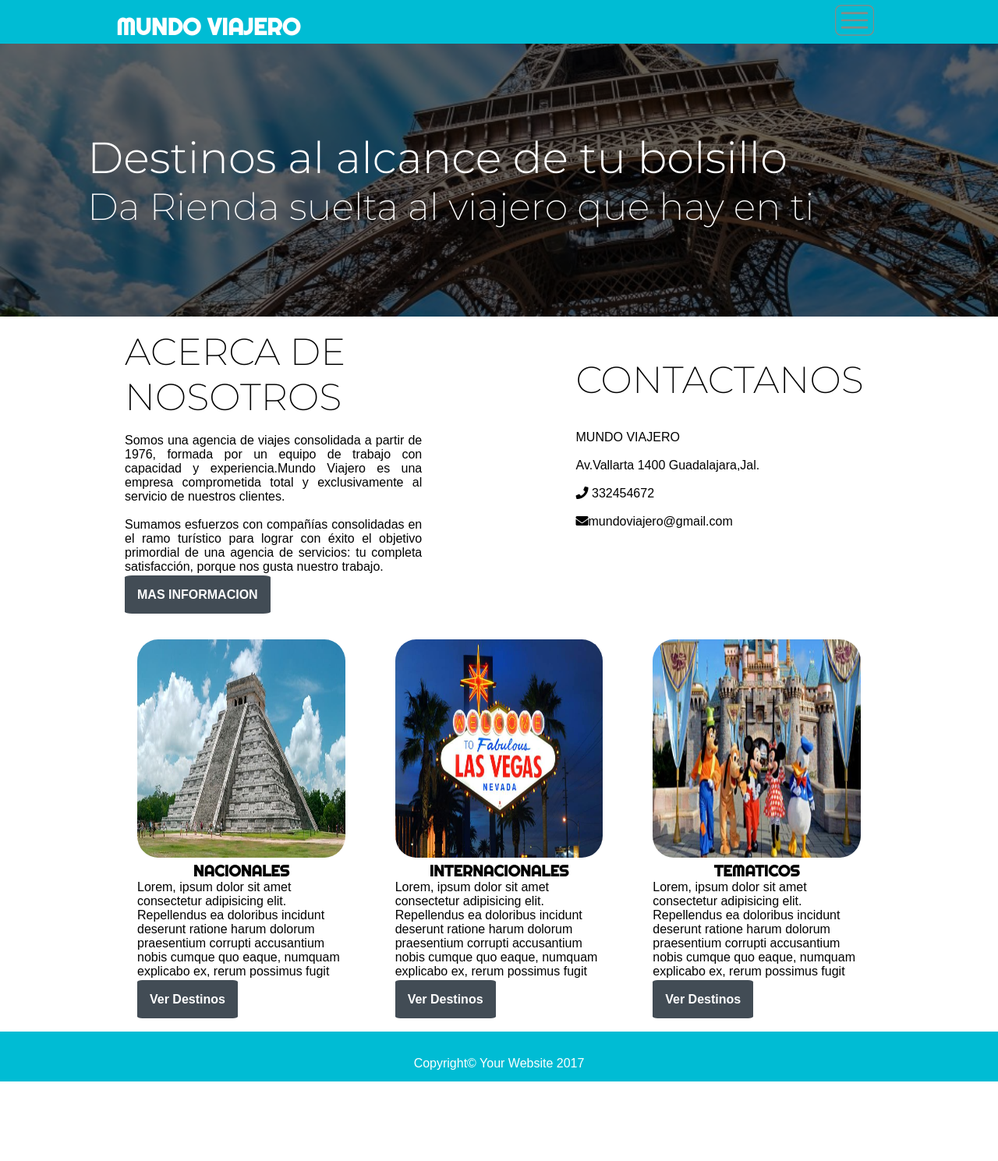
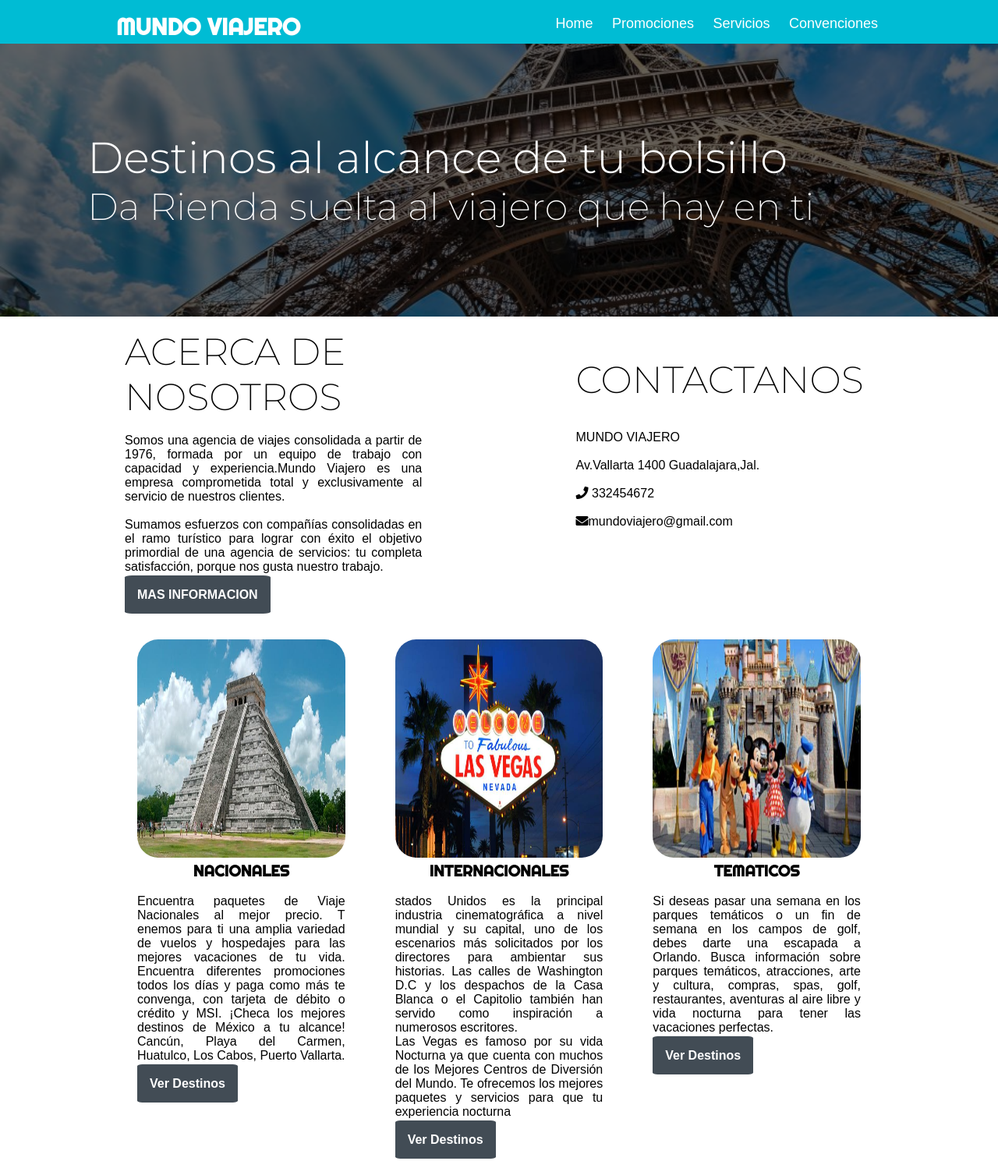
Before and after one commit to Lizbethperez/Ejercicio-Mi-pagina-Web, a plain HTML site: page index.html in a window 1280 px wide. Shown: the top 1489 px of the page at 78% size. Before the commit the page ends 1387 px from the top, so only its background shows below. Drawn offline with Linux system fonts and the light colour scheme.

Commit message:
Se suben Avances en el Diseño, y se Ajusta el diseño a un diseño responsivo

```diff
--- a/css/grid.css
+++ b/css/grid.css
@@ -61,5 +61,14 @@
     [class *='col-'] {
        width: 100%;
     }
+    .hide-on-mobile {
+        display: none;
+    }
+}
+
+@media (min-width:576px){
+    .hide-on-desktop {
+        display: none;
+    }
 }
 /** End of Grid System **/
--- a/css/main.css
+++ b/css/main.css
@@ -45,6 +45,28 @@
     font-size: 30px;
     font-family: 'Righteous', cursive;
 }
+
+.menu {
+    float:rigth;
+    text-align: right;
+}
+.menu li {
+    display:inline-block;
+    height:56px;
+    padding:20px 10px;
+}
+ .menu a {
+    color:white;
+    text-decoration: none;
+    font-size: 18px;
+}
+.menu a:hover {
+    color:#fff;
+    background-color: #424c55;
+    border-radius: 10%;
+    padding: 0.5em;
+}
+
 /*FORMATOS PARA LA SECCION ACERCA DE NOSOTROS*/
 .format-text{
     font-family: 'Acme', sans-serif;
--- a/index.html
+++ b/index.html
@@ -15,10 +15,19 @@
     <nav class="container-fluid">
         <div class="row">
             <div class="slogan">MUNDO VIAJERO</div>
-            <img class="burger" src="assets/71d.png" alt="Burger">
+            <img class="hide-on-desktop burger" src="assets/71d.png" alt="Burger">
+            <div class="hide-on-mobile menu">
+                <ul>
+                    <li><a href="#">Home</a></li>
+                    <li><a href="#">Promociones</a></li>
+                    <li><a href="#">Servicios</a></li>
+                    <li><a href="#">Convenciones</a></li>
+                </ul>
+            </div>
+
         </div>
     </nav>
-    <header>
+    <header CLASS="container-fluid">
         <div class="opaque">
             <h1> Destinos al alcance de tu bolsillo</h1>
             <h2>Da Rienda suelta al viajero que hay en ti</h2>
@@ -58,9 +67,13 @@
                 <div class="row">
                     <div class="col-12">
                         <img src="assets/chichen.jpg" alt="chichenitza">
-                        <h2 class="format-trips">NACIONALES</h2>
-                        <P>Lorem, ipsum dolor sit amet consectetur adipisicing elit. Repellendus ea doloribus incidunt deserunt ratione harum dolorum praesentium corrupti accusantium nobis cumque quo eaque, numquam explicabo ex, rerum possimus fugit deleniti?
-                        </P>
+                        <h2 class="format-trips">NACIONALES</h2><br>
+                        <P class="format-text"> Encuentra paquetes de Viaje Nacionales al mejor precio. T
+                            enemos para ti una amplia variedad de vuelos y hospedajes para las mejores vacaciones de tu vida.
+                             Encuentra diferentes promociones todos los días y paga como más te convenga, con tarjeta de débito o crédito y MSI.
+                             ¡Checa los mejores destinos de México a tu alcance!
+                            Cancún, Playa del Carmen, Huatulco, Los Cabos, Puerto Vallarta.
+                        </p><br>
                         <a class="format-link" href="#">Ver Destinos</a>
 
                     </div>
@@ -69,17 +82,22 @@
             <div class="col-4">
                 <div class="col-12">
                    <img src="assets/vegas.jpg" alt="las vegas">
-                   <h2 class="format-trips">INTERNACIONALES</h2>
-                   <p>Lorem, ipsum dolor sit amet consectetur adipisicing elit. Repellendus ea doloribus incidunt deserunt ratione harum dolorum praesentium corrupti accusantium nobis cumque quo eaque, numquam explicabo ex, rerum possimus fugit deleniti?
-                    </P>
+                   <h2 class="format-trips">INTERNACIONALES</h2><br>
+                   <p class="format-text">stados Unidos es la principal industria cinematográfica a nivel mundial y su capital,
+                        uno de los escenarios más solicitados por los directores para ambientar sus historias.
+                        Las calles de Washington D.C y los despachos de la Casa Blanca o el Capitolio también han servido como inspiración a numerosos escritores. <br>
+                        Las Vegas es famoso por su vida Nocturna ya que cuenta con muchos de los Mejores Centros de Diversión del Mundo. Te ofrecemos los mejores paquetes y servicios para que tu experiencia nocturna
+                   </p> <br>
                     <a  class="format-link" href="#">Ver Destinos</a>
                 </div>
             </div>
             <div class="col-4">
                 <div class="col-12">
                     <img src="assets/disney.jpg" alt="Disnelandia">
-                    <h2 class="format-trips">TEMATICOS</h2>
-                    <p>Lorem, ipsum dolor sit amet consectetur adipisicing elit. Repellendus ea doloribus incidunt deserunt ratione harum dolorum praesentium corrupti accusantium nobis cumque quo eaque, numquam explicabo ex, rerum possimus fugit deleniti? </P>
+                    <h2 class="format-trips">TEMATICOS</h2><br>
+                    <p class="format-text">Si deseas pasar una semana en los parques temáticos o un fin de semana en los campos de golf, debes darte una escapada a Orlando.
+                        Busca información sobre parques temáticos, atracciones, arte y cultura, compras, spas, golf, restaurantes,
+                        aventuras al aire libre y vida nocturna para tener las vacaciones perfectas. </p> <br>
                     <a class="format-link" href="#">Ver Destinos</a>
                 </div>
 
```
